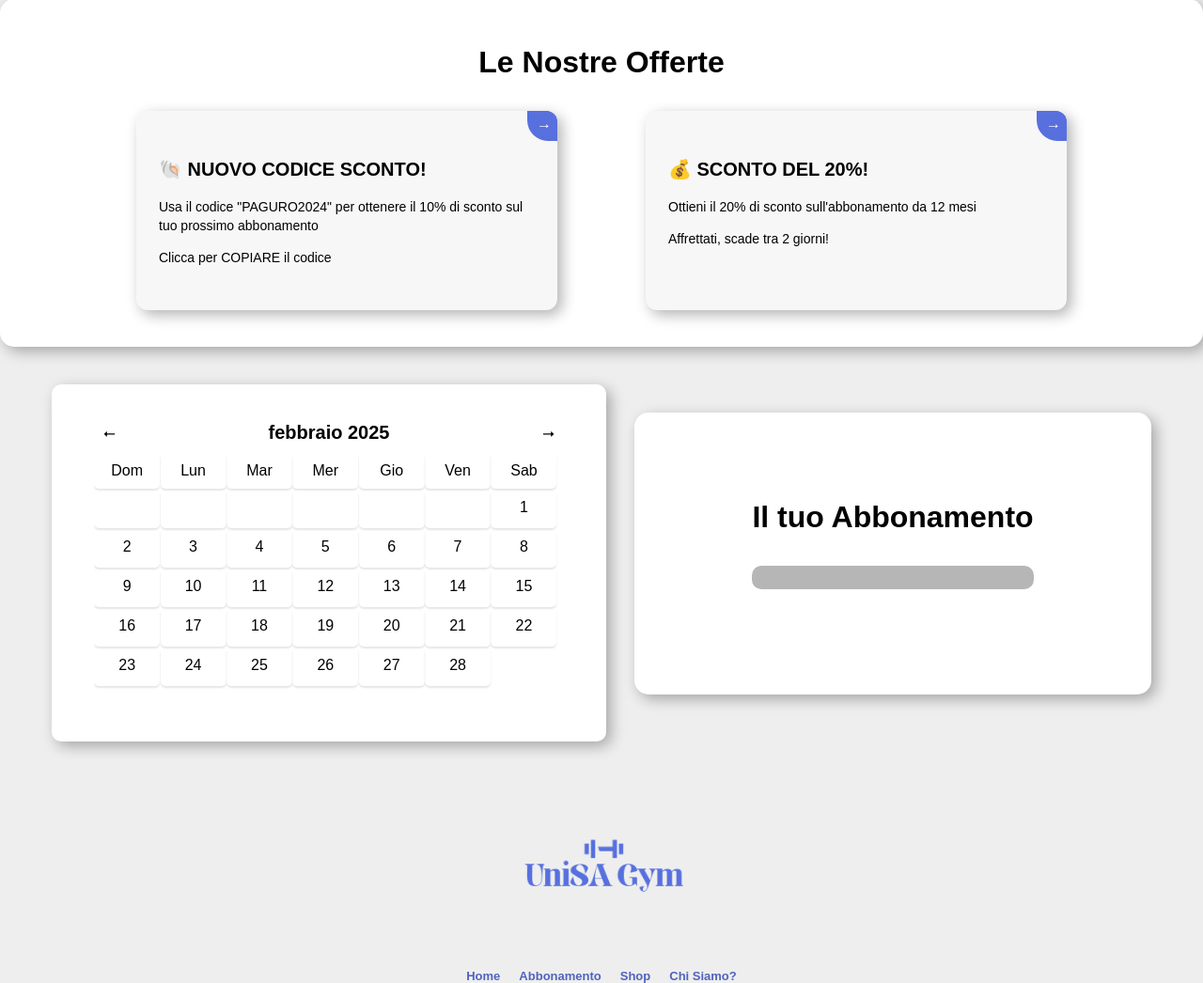
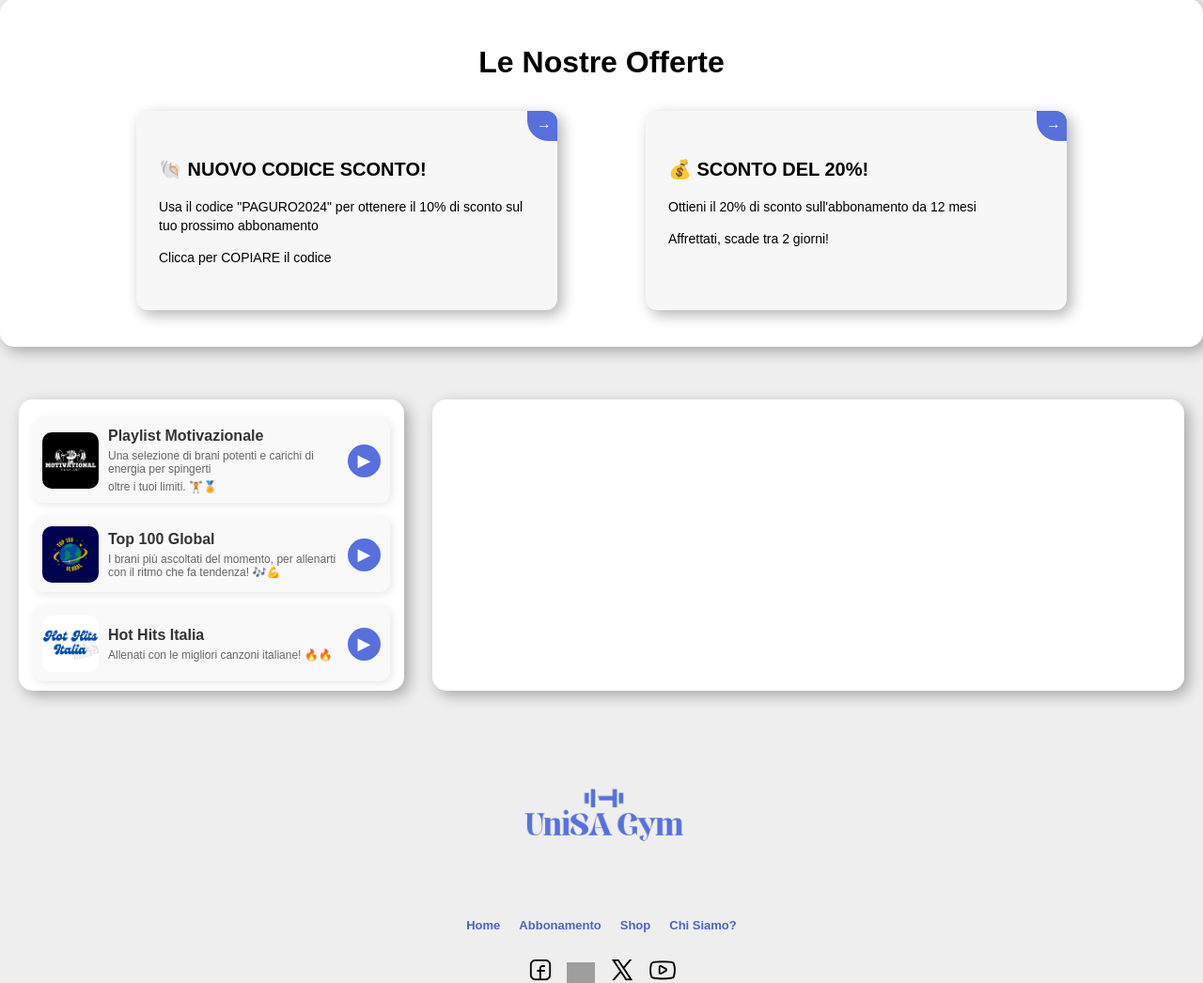
Before and after one commit to Teddyno/Progetto_TW, a PHP site: page / in a window 1280 px wide. Shown: the part 1031-2077 px from the top of the page at 94% size. Run offline with PHP 8.4, Linux system fonts and the light colour scheme; grey boxes are pictures that could not be loaded.

Commit message:
modifiche homepage

```diff
--- a/index.php
+++ b/index.php
@@ -79,33 +79,40 @@
             </div>
         </div>
 
+        <br><br>
+
         <div class="container-a-meta">
-            <div class="container-calendario">
-                <div class="calendario">
-                    <div class="titolo">
-                        <div id="mese-precedente" class="btn-calendario" onclick="cambiaMese(-1)">⭠</div>
-                        <div id="mese-anno"></div>
-                        <div id="mese-prossimo" class="btn-calendario" onclick="cambiaMese(1)">⭢</div>
+
+            <div class="contenitore-playlist">
+                <div class="card-playlist">
+                    <img src="images/playlist1.png" alt="Copertina Playlist" class="copertina-playlist">
+                    <div class="info-playlist">
+                        <h3 class="titolo-playlist">Playlist Motivazionale</h3>
+                        <p class="descrizione-playlist">Una selezione di brani potenti e carichi di energia per spingerti </p>
+                        <p class="descrizione-playlist">oltre i tuoi limiti. 🏋️🏅</p>
                     </div>
-                    <div class="giorni-settimana">
-                        <div>Dom</div>
-                        <div>Lun</div>
-                        <div>Mar</div>
-                        <div>Mer</div>
-                        <div>Gio</div>
-                        <div>Ven</div>
-                        <div>Sab</div>
+                <a href="https://open.spotify.com/playlist/3EsJeVdF6LGU08QoCv7Jnn?si=1c53f08dfd6c46e2"><button class="button-riproduzione">▶</button></a>
+                </div>
+                <div class="card-playlist">
+                    <img src="images/playlist2.png" class="copertina-playlist">
+                    <div class="info-playlist">
+                        <h3 class="titolo-playlist">Top 100 Global</h3>
+                        <p class="descrizione-playlist">I brani più ascoltati del momento, per allenarti con il ritmo che fa tendenza! 🎶💪</p>
                     </div>
-                    <div class="giorni" id="giorni"></div>
+                    <a href="https://open.spotify.com/playlist/7ckYCUqfzKKJceZEiZu1QI?si=NIYa44hHTYCvhhA_DDb_DQ"><button class="button-riproduzione">▶</button></a>
+                </div>
+                <div class="card-playlist">
+                    <img src="images/playlist3.png" alt="Copertina Playlist" class="copertina-playlist">
+                    <div class="info-playlist">
+                        <h3 class="titolo-playlist">Hot Hits Italia</h3>
+                        <p class="descrizione-playlist">Allenati con le migliori canzoni italiane! 🔥🔥</p>
+                    </div>
+                    <a href="https://open.spotify.com/playlist/5hHMJVp0I5y5iSxz3XFPSm?si=xZX9MLSVTQO6gsoEyppf6w"><button class="button-riproduzione">▶</button></a>
                 </div>
             </div>
 
-            <div class="container-abbonamento">
-                <h1>Il tuo Abbonamento</h1>
-                <div class="container-barra">
-                    <div class="barra-progressiva" id="barra-progressiva"></div>
-                </div>
-                <p id="testo-barra"></p>
+            <div class="container-provvisorio">
+
             </div>
         </div>
 
@@ -113,7 +120,9 @@
         <script src="js/copiaCodiceSconto.js"></script>
         <script src="js/slideShowIndex.js"></script>
         <script src="js/header.js"></script>
-        <script src="js/calendario.js"></script>
+        <script src="js/rispondiAllenamento.js"></script>
+
+
     </main>
     <?php include 'footer.html'; ?>
 </body>
--- a/js/calendario.js
+++ /dev/null
@@ -1,77 +0,0 @@
-let oggi = new Date();
-let meseCorrente = oggi.getMonth();
-let annoCorrente = oggi.getFullYear();
-let allenamenti = {};
-
-function creaCalendario() {
-    const meseAnno = document.getElementById("mese-anno");
-    const giorni = document.getElementById("giorni");
-    giorni.innerHTML = "";
-
-    let primoGiorno = new Date(annoCorrente, meseCorrente, 1).getDay();
-    let ultimoGiorno = new Date(annoCorrente, meseCorrente + 1, 0).getDate();
-
-    meseAnno.textContent = new Date(annoCorrente, meseCorrente).toLocaleDateString("it-IT", { month: "long", year: "numeric" });
-
-    for(let i = 0; i < primoGiorno; i++) {
-        let giornoVuoto = document.createElement("div");
-        giornoVuoto.classList.add("fade");
-        giorni.appendChild(giornoVuoto);
-    }
-
-    for(let i = 1; i <= ultimoGiorno; i++) {
-        let giornoPieno = document.createElement("div");
-        giornoPieno.textContent = i;
-        let si = `${annoCorrente}-${meseCorrente + 1}-${i}`;
-        if (allenamenti[si]) {
-            giornoPieno.classList.add("allenato");
-        }
-        giorni.appendChild(giornoPieno);
-    }
-}
-
-function cambiaMese(index) {
-    meseCorrente += index;
-    if(meseCorrente < 0) {
-        meseCorrente = 11;
-        annoCorrente--;
-    } else if(meseCorrente > 11) {
-        meseCorrente = 0;
-        annoCorrente++;
-    }
-    creaCalendario();
-}
-
-function rispondiAllenamento(AllenamentoSi) {
-    const messaggio = document.getElementById("messaggio-risposta");
-
-    document.querySelector('.bottoni').classList.add('nascondi');
-    document.getElementById("domanda").classList.add('nascondi');
-
-    if (AllenamentoSi) {
-        let si = `${oggi.getFullYear()}-${oggi.getMonth() + 1}-${oggi.getDate()}`;
-        allenamenti[si] = true;
-
-        const frasiMotivazionali = [
-            "Grande! Continua così, sei sulla strada giusta! 🚀",
-            "Ogni allenamento ti avvicina al tuo obiettivo! 🔥",
-            "Sei una bestia! Non fermarti! 🦾",
-            "Il tuo futuro io ti ringrazierà! 💯",
-            "Il lavoro di oggi è il successo di domani. 🔥",
-            "Ogni allenamento è una vittoria su te stesso. 🏅",
-            "I risultati arrivano con costanza e impegno. ⏳",
-            "Il sacrificio di oggi porta ricompense domani. 🎯",
-            "La tua determinazione ti porterà lontano! 🚀",
-            "Non mollare mai! Il successo è dietro l'angolo! 💪"
-        ];
-        messaggio.innerText = frasiMotivazionali[Math.floor(Math.random() * frasiMotivazionali.length)];
-        messaggio.style.color = "green";
-    } else {
-        messaggio.innerText = "Dai, è il momento di muoversi! Il tuo corpo te ne sarà grato! 🏋️‍♂️";
-        messaggio.style.color = "red";
-    }
-    messaggio.classList.add('show-message');
-
-    creaCalendario();
-}
-creaCalendario();
--- /dev/null
+++ b/js/rispondiAllenamento.js
@@ -0,0 +1,28 @@
+function rispondiAllenamento(AllenamentoSi) {
+    const messaggio = document.getElementById("messaggio-risposta");
+
+    document.querySelector('.bottoni').classList.add('nascondi');
+    document.getElementById("domanda").classList.add('nascondi');
+
+    if (AllenamentoSi) {
+
+        const frasiMotivazionali = [
+            "Grande! Continua così, sei sulla strada giusta! 🚀",
+            "Ogni allenamento ti avvicina al tuo obiettivo! 🔥",
+            "Sei una bestia! Non fermarti! 🦾",
+            "Il tuo futuro io ti ringrazierà! 💯",
+            "Il lavoro di oggi è il successo di domani. 🔥",
+            "Ogni allenamento è una vittoria su te stesso. 🏅",
+            "I risultati arrivano con costanza e impegno. ⏳",
+            "Il sacrificio di oggi porta ricompense domani. 🎯",
+            "La tua determinazione ti porterà lontano! 🚀",
+            "Non mollare mai! Il successo è dietro l'angolo! 💪"
+        ];
+        messaggio.innerText = frasiMotivazionali[Math.floor(Math.random() * frasiMotivazionali.length)];
+        messaggio.style.color = "green";
+    } else {
+        messaggio.innerText = "Dai, è il momento di muoversi! Il tuo corpo te ne sarà grato! 🏋️‍♂️";
+        messaggio.style.color = "red";
+    }
+    messaggio.classList.add('show-message');
+}
--- a/stylesheet/indexStyle.css
+++ b/stylesheet/indexStyle.css
@@ -293,69 +293,91 @@
     margin-top: 30px;
 }
 
-.container-calendario{
+.contenitore-playlist {
     display: flex;
+    flex-direction: column;
+    align-items: center;
     background-color: white;
-    border-radius: 10px;
+    width: 550px;
+    padding: 20px 15px 20px;
+    border-radius: 15px;
     box-shadow: 5px 5px 15px rgba(0, 0, 0, 0.3);
-    padding: 20px;
-    flex-direction: column;
-    width: 550px;
-    height: 340px;
-    margin-top: 20px;
-    align-items: center;
+    box-sizing: border-box;
+    gap: 15px;
+    height: 310px;
 }
 
-.calendario {
-    overflow: hidden;
-    width: 500px;
-    color: white;;
-    margin-top: 10px;
-    height: 320px;
+.card-playlist {
+    display: flex;
+    align-items: center;
+    width: 100%;
+    background-color: #f9f9f9;
+    border-radius: 10px;
+    padding: 10px;
+    box-shadow: 2px 2px 10px rgba(0, 0, 0, 0.1);
+    transition: transform 0.3s ease, box-shadow 0.3s ease;
+    box-sizing: border-box;
 }
-.titolo {
+
+.card-playlist:hover {
+    transform: translateY(-5px);
+    box-shadow: 4px 4px 15px rgba(0, 0, 0, 0.2);
+}
+
+.copertina-playlist {
+    width: 60px;
+    height: 60px;
+    border-radius: 10px;
+    margin-right: 10px;
+    object-fit: cover;
+}
+
+.info-playlist {
+    flex: 1;
+}
+
+.titolo-playlist {
+    font-size: 16px;
+    font-weight: bold;
+    margin: 0;
+    color: #333;
+}
+
+.descrizione-playlist {
+    font-size: 12px;
+    color: #666;
+    margin: 5px 0 0;
+}
+
+.button-riproduzione {
+    background-color: #5770DE;
+    border: none;
+    color: white;
+    font-size: 18px;
+    width: 35px;
+    height: 35px;
+    border-radius: 50%;
+    cursor: pointer;
     display: flex;
-    justify-content: space-between;
     align-items: center;
-    padding: 10px;
+    justify-content: center;
+    transition: background-color 0.3s ease;
 }
-.btn-calendario {
-    cursor: pointer;
-    color: black;
+
+.button-riproduzione:hover {
+    background-color: #7898ff;
 }
-#mese-anno {
-    font-weight: bold;
-    font-size: 20px;
-    color: black;
+
+.container-provvisorio{
+    display: flex;
+    justify-content: center;
+    flex-direction: column;
+    align-items: center;
+    background-color: white;
+    max-width: 800px;
+    width: 100%;
+    height: 310px;
+    border-radius: 15px;
+    box-shadow: 5px 5px 15px rgba(0, 0, 0, 0.3);
+    position: relative;
 }
-.giorni-settimana, .giorni {
-    display: flex;
-    flex-wrap: wrap;
-    color: black;
-}
-.giorni {
-    height: 210px;
-}
-.giorni-settimana div, .giorni div {
-    width: 14%;
-    text-align: center;
-    padding: 10px 0;
-    border-radius: 5px;
-    box-shadow: 0 2px 2px rgba(0, 0, 0, 0.1);
-    margin: 0.2px;
-}
-.giorni div {
-    cursor: pointer;
-    transition: background-color 0.3s;
-}
-.giorni div:hover {
-    background-color: white;
-    color: #2868f3;
-}
-.giorni .allenato {
-    background-color: #2868f3;
-    color: white;
-}
-.giorni .fade {
-    color: #555;
-}
--- a/stylesheet/style.css
+++ b/stylesheet/style.css
@@ -22,3 +22,7 @@ h1{
     text-align: center;
     color: black;
 }
+
+a{
+    text-decoration: none;
+}
```
Also changed, not shown: images/playlist1.png (added), images/playlist2.png (added), images/playlist3.png (added).
